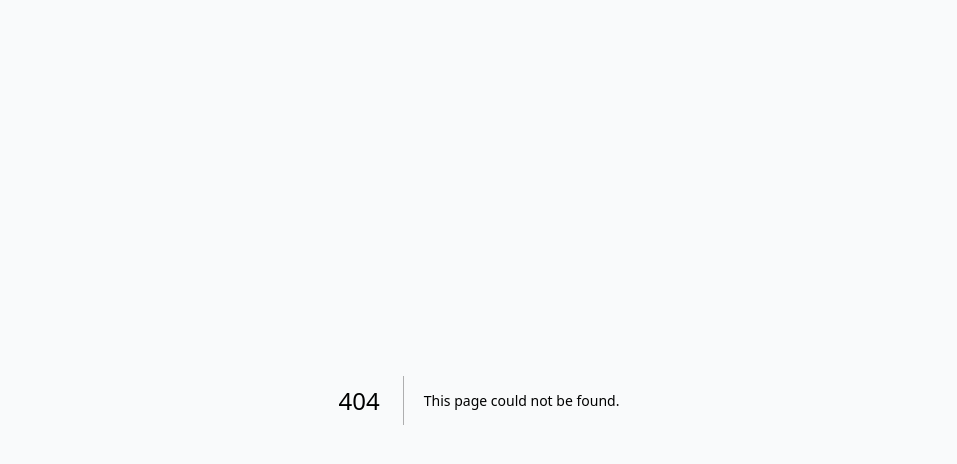
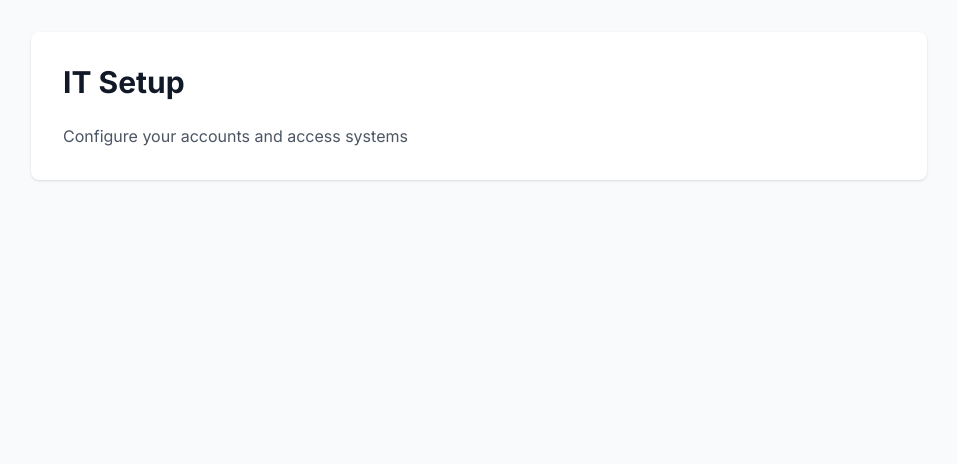
Before and after one commit to abhinav118/onboarding-portal-1755634904698, a Next.js app: page /it-setup in a window 1280 px wide. Before the commit this address had no page. Shown: the top 464 px of the page, without its empty margins (161-1118 px from the left). Built offline with nearby package versions, Linux system fonts and the light colour scheme.

Commit message:
Add app/it-setup/page.tsx

```diff
--- /dev/null
+++ b/app/it-setup/page.tsx
@@ -0,0 +1,14 @@
+import { siteData, navigation } from '@/lib/data'
+
+export default function ITSetupPage() {
+  return (
+    <div className="min-h-screen">
+      <div className="container py-8">
+          <div className="card p-8 max-w-4xl mx-auto">
+            <h2 className="text-3xl font-bold mb-6">IT Setup</h2>
+            <p className="text-gray-600">Configure your accounts and access systems</p>
+          </div>
+        </div>
+    </div>
+  )
+}
```
